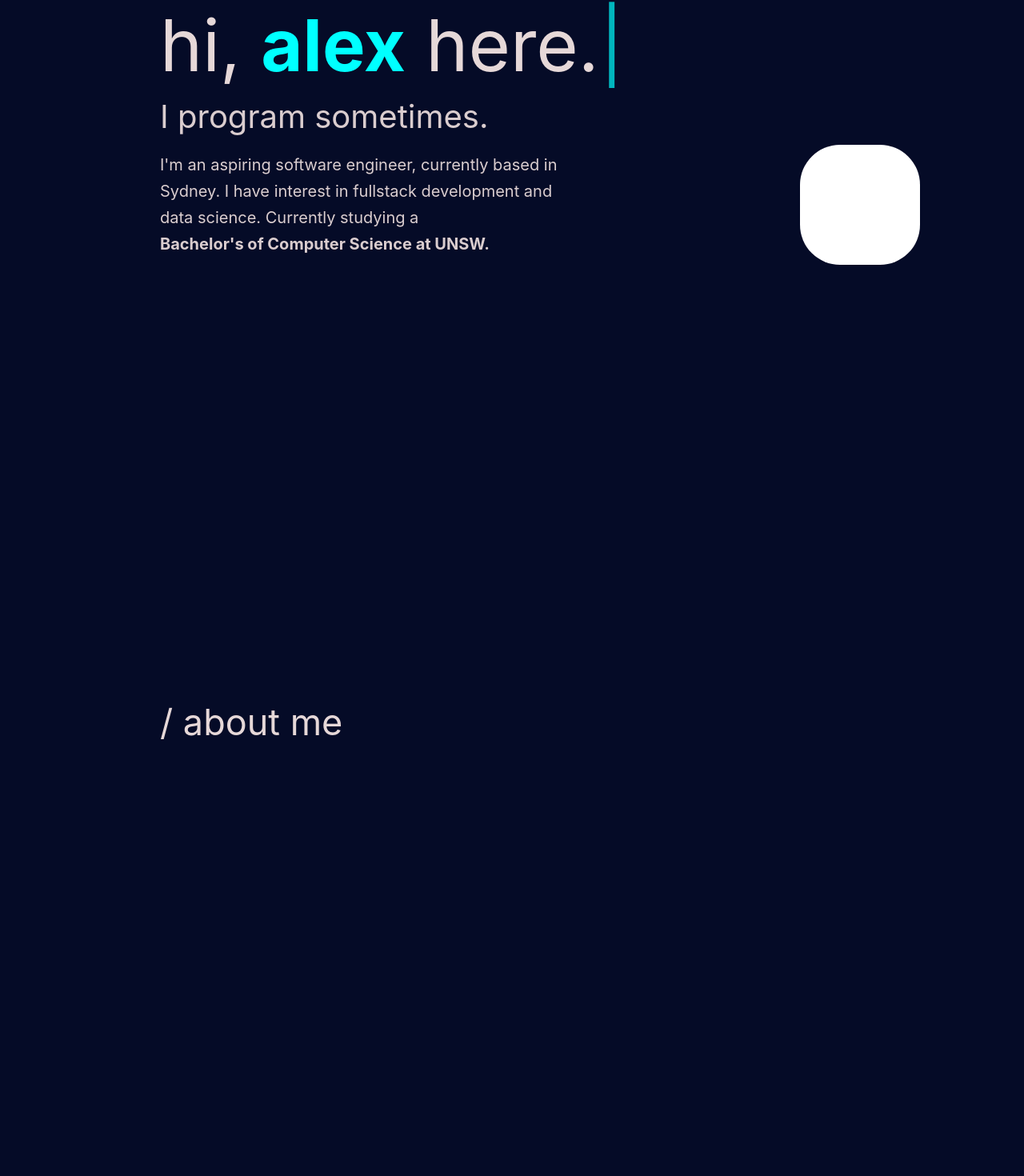
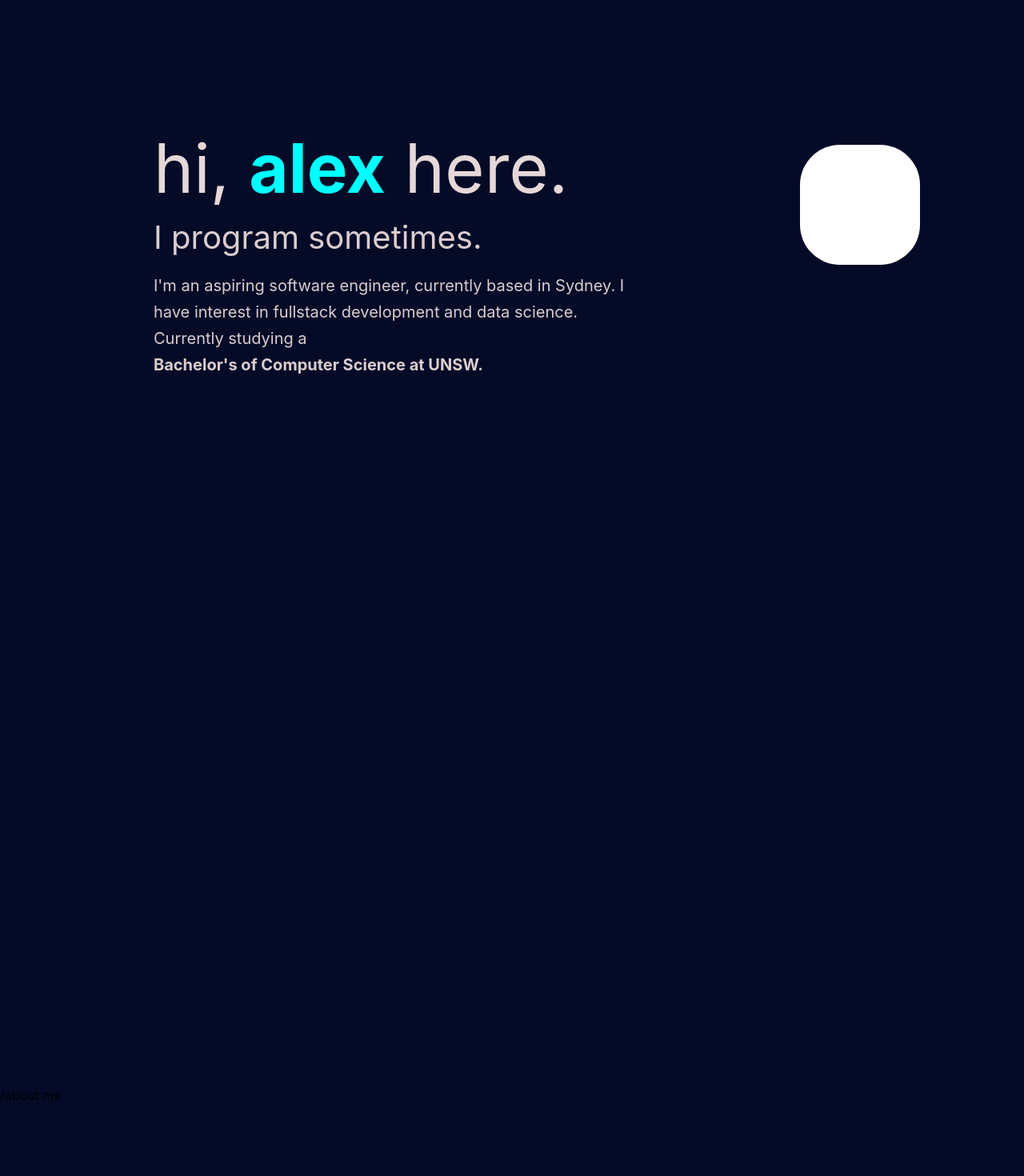
Before and after one commit to Alexk2309/alex_portfolio, a React (Create React App) app in the folder frontend/: page / in a window 1280 px wide. Shown: the part 119-1589 px from the top of the page at 80% size. Before the commit the page ends 1060 px from the top, so only its background shows below. Built offline with nearby package versions, Linux system fonts and the light colour scheme.

Commit message:
added some extra touches to intro page seperated each parts into compomenents

```diff
--- a/frontend/package.json
+++ b/frontend/package.json
@@ -14,6 +14,7 @@
     "particles.js": "^2.0.0",
     "react": "^18.2.0",
     "react-dom": "^18.2.0",
+    "react-intersection-observer": "^9.4.3",
     "react-scripts": "5.0.1",
     "typescript": "^4.9.5",
     "typewriter-effect": "^2.19.0",
--- a/frontend/src/App.css
+++ /dev/null
@@ -1,38 +0,0 @@
-.App {
-  text-align: center;
-}
-
-.App-logo {
-  height: 40vmin;
-  pointer-events: none;
-}
-
-@media (prefers-reduced-motion: no-preference) {
-  .App-logo {
-    animation: App-logo-spin infinite 20s linear;
-  }
-}
-
-.App-header {
-  background-color: #112C4D;
-  min-height: 100vh;
-  display: flex;
-  flex-direction: column;
-  align-items: center;
-  justify-content: center;
-  font-size: calc(10px + 2vmin);
-  color: white;
-}
-
-.App-link {
-  color: #61dafb;
-}
-
-@keyframes App-logo-spin {
-  from {
-    transform: rotate(0deg);
-  }
-  to {
-    transform: rotate(360deg);
-  }
-}
--- a/frontend/src/App.tsx
+++ b/frontend/src/App.tsx
@@ -1,115 +1,24 @@
-import React, { Component } from 'react'
-import logo from './logo.svg';
-import { motion, useAnimation, useCycle } from 'framer-motion';
-import { useEffect, useState } from "react";
-import './App.css';
-import './portfolio.css';
-
-import Typewriter from 'typewriter-effect';
-
-
-function MyMoon() {
-    const SVGMoon = (props: any) => (
-        <motion.svg
-            initial= {{
-                x:30,
-                y:120
-            }}
-            animate={{ x: 300, y: -280,
-                opacity: [0.15, 0.8]}}
-
-
-            transition={{
-                duration: 3,
-                ease: "easeInOut",
-            }}
-            id="Layer_1"
-            xmlns="http://www.w3.org/2000/svg"
-            xmlnsXlink="http://www.w3.org/1999/xlink"
-            x="0px"
-            y="0px"
-            viewBox="0 0 495 495"
-            style={{
-                enableBackground: "new 0 0 495 495",
-                width:175,
-                height:180,
-                position: "absolute",
-                top: "300",
-                right: "300",
-            }}
-            xmlSpace="preserve"
-            {...props}
-        >
-          <g>
-            <path
-              style={{
-                fill: "#FFEB99",
-              }}
-              d="M293.056,247.5c0-109.382-88.672-198.054-198.054-198.054c-17.072,0-33.642,2.166-49.446,6.229 c55.602,45.385,91.113,114.454,91.113,191.825s-35.51,146.44-91.113,191.825c15.804,4.063,32.373,6.229,49.446,6.229 C204.384,445.554,293.056,356.882,293.056,247.5z"
-            />
-            <path
-              style={{
-                fill: "#FFDE55",
-              }}
-              d="M201.944,0C142.624,0,88.186,20.878,45.556,55.675c15.804-4.063,32.373-6.229,49.446-6.229 c109.382,0,198.054,88.672,198.054,198.054S204.384,445.554,95.002,445.554c-17.072,0-33.642-2.166-49.446-6.229 C88.186,474.122,142.624,495,201.944,495c136.69,0,247.5-110.81,247.5-247.5S338.634,0,201.944,0z"
-            />
-          </g>
-        </motion.svg>
-    );
-
-    return (
-        <SVGMoon />
-    );
-}
-
+import './styles/introPage.css';
+import HeaderSection from './effects/scrollEffect';
+import IntroPage from './components/intro';
 
 function App() {
-
-
   return (
     <>
-        <motion.div className='example-container' initial={{y: 300}} animate={{x: 1000}} > </motion.div>
-        <div className="layout">
-            <div className='typewriter-container'>
-            <Typewriter
-                options={{
-                strings: ['hi, <span id="portfolio_username">alex</span> here.'],
-                autoStart: true,
-                loop: false,
-                cursor: '<span style="color: aqua;">|</span>',
-                deleteSpeed: Infinity
-            }}/>
+        <IntroPage></IntroPage>
+        <HeaderSection >
+            <div style={{marginBottom: '1000px'}} className='sections' >
+                /about me
             </div>
-            <motion.div
-                initial={{y:200, opacity: 0}}
-                animate={{y:10, opacity: [0.15, 0.95]}} id='bio'
-                transition={{duration: 1,
-                    ease: "easeInOut"}}>
-                <span>I program sometimes.</span>
-                <p style={{fontSize: "20px", lineHeight: '1.65' }}>
-                    I'm an aspiring software engineer, currently based in Sydney.
-                    I have interest in fullstack development and data science.
-                    Currently studying a&nbsp;
-                    <span style={{fontWeight: 'bold', display: 'inline-block'}}>
-                        Bachelor's of Computer Science at UNSW.
-                    </span>
-                </p>
-            </motion.div>
+            </HeaderSection>
 
-            <motion.div className='about_me'>
-                <span style={{fontSize: '45px' }}>/ about me</span>
-
-
-            </motion.div>
-        </div>
-
-
-
-
+        <HeaderSection>
+            <div >
+                /about me
+            </div>
+        </HeaderSection>
     </>
   );
 }
 
-
-
 export default App;
--- /dev/null
+++ b/frontend/src/components/intro.tsx
@@ -0,0 +1,95 @@
+import { motion } from 'framer-motion';
+import '../styles/introPage.css';
+import Typewriter from 'typewriter-effect';
+
+
+function MyMoon() {
+    const SVGMoon = (props: any) => (
+        <motion.svg
+            initial= {{
+                x:30,
+                y:120
+            }}
+            animate={{ x: 300, y: -280,
+                opacity: [0.15, 0.8]}}
+
+
+            transition={{
+                duration: 3,
+                ease: "easeInOut",
+            }}
+            id="Layer_1"
+            xmlns="http://www.w3.org/2000/svg"
+            xmlnsXlink="http://www.w3.org/1999/xlink"
+            x="0px"
+            y="0px"
+            viewBox="0 0 495 495"
+            style={{
+                enableBackground: "new 0 0 495 495",
+                width:175,
+                height:180,
+                position: "absolute",
+                top: "300",
+                right: "300",
+            }}
+            xmlSpace="preserve"
+            {...props}
+        >
+          <g>
+            <path
+              style={{
+                fill: "#FFEB99",
+              }}
+              d="M293.056,247.5c0-109.382-88.672-198.054-198.054-198.054c-17.072,0-33.642,2.166-49.446,6.229 c55.602,45.385,91.113,114.454,91.113,191.825s-35.51,146.44-91.113,191.825c15.804,4.063,32.373,6.229,49.446,6.229 C204.384,445.554,293.056,356.882,293.056,247.5z"
+            />
+            <path
+              style={{
+                fill: "#FFDE55",
+              }}
+              d="M201.944,0C142.624,0,88.186,20.878,45.556,55.675c15.804-4.063,32.373-6.229,49.446-6.229 c109.382,0,198.054,88.672,198.054,198.054S204.384,445.554,95.002,445.554c-17.072,0-33.642-2.166-49.446-6.229 C88.186,474.122,142.624,495,201.944,495c136.69,0,247.5-110.81,247.5-247.5S338.634,0,201.944,0z"
+            />
+          </g>
+        </motion.svg>
+    );
+
+    return (
+        <SVGMoon />
+    );
+}
+
+
+function IntroPage() {
+  return (
+    <>
+        <motion.div className='example-container' initial={{y: 300}} animate={{x: 1000}} > </motion.div>
+        <div className="intro_layout">
+            <div className='typewriter-container'>
+            <Typewriter
+                options={{
+                strings: ['hi, <span id="portfolio_username">alex</span> here.'],
+                autoStart: true,
+                loop: false,
+                cursor: '<span style="color: aqua;">|</span>',
+                deleteSpeed: Infinity
+            }}/>
+            </div>
+            <motion.div
+                initial={{y:200, opacity: 0}}
+                animate={{y:10, opacity: [0.15, 0.95]}} id='bio'
+                transition={{duration: 1,
+                    ease: "easeInOut"}}>
+                <span>I program sometimes.</span>
+                <p style={{fontSize: "20px", lineHeight: '1.65', maxWidth: 'px' }}>
+                    I'm an aspiring software engineer, currently based in Sydney.
+                    I have interest in fullstack development and data science.
+                    Currently studying a&nbsp;
+                    <span style={{fontWeight: 'bold', display: 'inline-block'}}>
+                        Bachelor's of Computer Science at UNSW.
+                    </span>
+                </p>
+            </motion.div>
+        </div>
+    </>
+  );
+}
+export default IntroPage;
--- /dev/null
+++ b/frontend/src/effects/scrollEffect.tsx
@@ -0,0 +1,34 @@
+import { motion, useAnimation } from "framer-motion";
+import { useInView } from "react-intersection-observer";
+import { useEffect } from "react";
+
+const headerVariants = {
+  visible: { opacity: 1, transition: { duration: 2 }, y: 400 },
+  hidden: { opacity: 0, y: 800 }
+};
+
+const HeaderSection = ({ children }: any) => {
+    const control = useAnimation();
+    const [ref, inView] = useInView({
+        rootMargin: '300px'
+    });
+
+    useEffect(() => {
+        if (inView) {
+        control.start("visible");
+        }
+    }, [control, inView]);
+
+  return (
+    <motion.div
+        ref={ref}
+        variants={headerVariants}
+        initial="hidden"
+        animate={control}
+    >
+        {children}
+    </motion.div>
+  );
+};
+
+export default HeaderSection;
--- a/frontend/src/index.tsx
+++ b/frontend/src/index.tsx
@@ -1,12 +1,13 @@
 import React from 'react';
 import ReactDOM from 'react-dom/client';
-import './index.css';
+import './styles/index.css';
 import App from './App';
 import reportWebVitals from './reportWebVitals';
 
 const root = ReactDOM.createRoot(
   document.getElementById('root') as HTMLElement
 );
+
 root.render(
   <React.StrictMode>
     <App />
--- a/frontend/src/react-starfield-animation.d.ts
+++ /dev/null
@@ -1 +0,0 @@
-declare module 'react-starfield-animation';
--- a/frontend/src/portfolio.css
+++ b/frontend/src/styles/introPage.css
@@ -1,12 +1,3 @@
-.portfolio_background {
-    background-color: rgb(5, 11, 39);
-    min-height: 100vh;
-
-    display: flex;
-
-}
-
-
 .example-container {
     background: white;
     border-radius: 50px;
@@ -22,19 +13,20 @@
 
 #bio {
     font-size: 40px;
+    max-width: 600px;
 }
 
-.layout {
-    width: 500px;
+.intro_layout {
+    flex-shrink: 1;
+    min-height: 100vh;
     color: rgb(230, 216, 216);
     position: relative;
     display: flex;
-    font-size: 90px;
-    top: 40px; /* Default position */
-    left: 300px;
-    transform: translate(-50%, -50%);
+    font-size: 85px;
     flex-direction: column;
-    margin: 150px;
+    align-items: flex-start;
+    padding-left: 15%;
+    padding-top: 10%;
 }
 
 #portfolio_username {
@@ -43,11 +35,5 @@
 }
 
 .section_header {
-    font-size: 20px,
+    font-size: 20px;
 }
-
-.about_me {
-    position: relative;
-    top: 500px;
-    font-size: 20px,
-}
```
Also changed, not shown: frontend/src/styles/index.css (line endings or trailing spaces), 2 other files (tests, documents, lock files or other folders).
